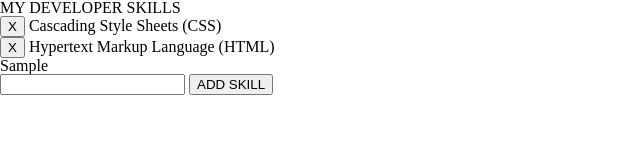
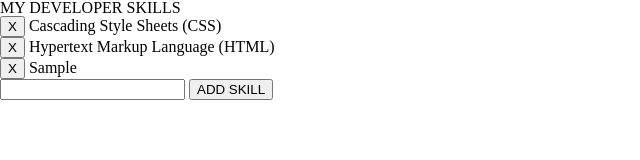
Before and after one commit to lemonmade1/My-Dev-Skills-Lab, a plain HTML site: page index.html in a window 1280 px wide. Both pictures are taken after typing "Sample" into the empty fields and a click on the button "ADD SKILL". Shown: the full height of the page, 0-640 px from the left. Drawn offline with nearby package versions, Linux system fonts and the light colour scheme.

Commit message:
Added "X" to input button

```diff
--- a/index.html
+++ b/index.html
@@ -29,7 +29,7 @@ crossorigin="anonymous"></script>
     </li>
 	</ul>
 	<input>
-	<button>ADD SKILL</button>
+	<button id="addSkill">ADD SKILL</button>
 
 </body>
 </html>
--- a/js/main.js
+++ b/js/main.js
@@ -17,7 +17,7 @@ $btn.on('click', (e) => {
 	let $ul = $('ul');
 
   // APPENDS THE LI TO THE UL
-	$ul.append($li);
+  let $info = $ul.append(`<li><button class="remove">X</button> ${$input}</li>`);
 
   // RESETS MY INPUT
   $(':input').val('')
@@ -28,4 +28,8 @@ $btn.on('click', (e) => {
     });
   });
 
+  // if ($input.val() === '') {
+  //   $('#addSkill').attr('disabled', true);
+  // }
+
 });
```
